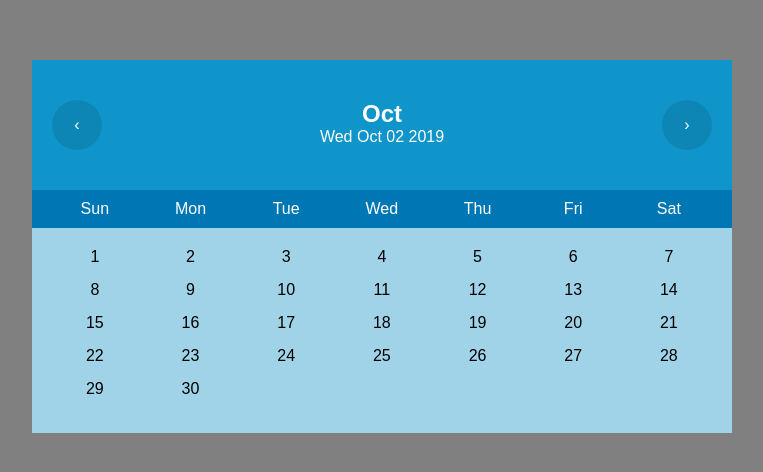
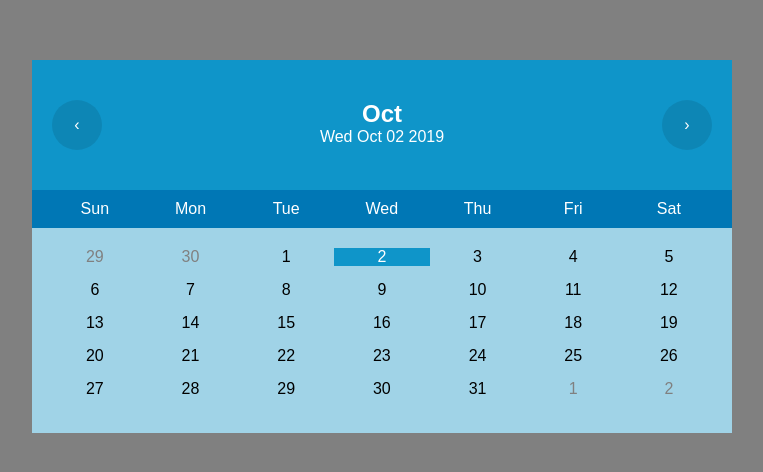
Before and after one commit to divy-14/Calendar-JS, a plain HTML site: page Calender/index.html in a window 1280 px wide. Shown: the part 154-626 px from the top of the page, without its empty margins (258-1021 px from the left). Drawn offline with Linux system fonts and the light colour scheme.

Commit message:
Added the functionality for the next and previous buttons

```diff
--- a/Calender/css/stylesheet.css
+++ b/Calender/css/stylesheet.css
@@ -50,6 +50,7 @@ font-family: sans-serif;
   width: 14.28%;
 }
 
+
 .dates{
 
   display: flex;
@@ -91,3 +92,26 @@ font-family: sans-serif;
   background-color: rgba(0, 0, 0, 0.5);
   cursor: pointer;
 }
+
+.prevdate{
+  color: grey;
+}
+
+.prevdate:hover{
+
+  background-color: rgba(0, 0, 0, 0.3);
+  cursor: pointer;
+}
+
+.currdate:hover , .today:hover{
+  background-color: cyan;
+  cursor: pointer;
+  color:black;
+}
+
+.today{
+
+  background-color:#0F95C9;
+  color:WHITE;
+
+}
--- a/Calender/index.html
+++ b/Calender/index.html
@@ -8,12 +8,12 @@
   </head>
 
 
-  <body>
+  <body onload="loadDate()">
     <div class="parent">
       <div class="calendar">
 
         <div class="month">
-          <div class="prev">
+          <div class="prev" onclick="changeMonth('prev')">
             <span>&#8249</span>
           </div>
           <div class="display1">
@@ -21,7 +21,7 @@
             <p id= "curr_date"></p>
 
           </div>
-          <div class="next">
+          <div class="next" onclick="changeMonth('next')">
             <span>&#8250</span>
 
           </div>
@@ -38,7 +38,7 @@
         </div>
 
 
-        <div class="dates">
+        <div class="dates" onclick = "setReminder()">
 
         </div>
 
--- a/Calender/javascript/myfile.js
+++ b/Calender/javascript/myfile.js
@@ -1,14 +1,86 @@
 var dt = new Date();
 var month_name = ["Jan", "Feb", "Mar", "Apr","May", "Jun", "Jul", "Aug", "Sep", "Oct", "Nov","Dec"];
-document.getElementById("curr_date").innerHTML = dt.toDateString();
 
-var x = dt.getMonth();
-document.getElementById("curr_month").innerHTML = month_name[x];
-
-var cells  ="";
-for(i=1;i<=30;i++)
+function setReminder()
 {
-  cells += "<div>" + i +"</div>";
+  console.log('hello');
 }
 
-document.getElementsByClassName('dates')[0].innerHTML = cells;
+function loadDate(){
+
+  document.getElementById("curr_date").innerHTML = dt.toDateString();
+  var x = dt.getMonth();
+  document.getElementById("curr_month").innerHTML = month_name[x];
+
+
+  dt.setDate(1);
+  var m = dt.getDay();
+  var endDate = new Date(
+    dt.getFullYear(),
+    dt.getMonth()+1,
+    0
+  ).getDate();
+
+  var prevDate = new Date(
+    dt.getFullYear(),
+    dt.getMonth(),
+    0
+  ).getDate();  // to get the last date of the previous month
+
+  var nextDate = new Date(
+    dt.getFullYear(),
+    dt.getMonth()+1
+  ).getDate();
+
+  //console.log(nextDate);
+
+  var today = new Date();
+
+  var cells  ="";
+
+  var flag=0;
+  for(x=m ; x>0;x--)
+  {
+    cells+= "<div class ='prevdate'>" + (prevDate - x + 1) + "</div>";
+    flag++;
+  }
+
+
+  for(i=1;i<=endDate;i++)
+  {
+    if(i==today.getDate() && dt.getFullYear()== today.getFullYear() && dt.getMonth()== today.getMonth())
+    {
+      cells += "<div class='today'>" + i +"</div>";
+      flag++;
+    }
+    else{
+    cells += "<div class='currdate'>" + i +"</div>";
+    flag++;
+    }
+  }
+
+  //console.log(flag);
+  if(flag<35)
+  {
+
+    for(z=0;z<35-flag;z++)
+    {
+      cells+= "<div class='prevdate'>" + (nextDate+z) +"</div>";
+    }
+  }
+
+  document.getElementsByClassName('dates')[0].innerHTML = cells;
+}
+
+
+function changeMonth(para)
+{
+  if(para == 'prev')
+  {
+    dt.setMonth(dt.getMonth()-1);
+  }
+  else {
+    dt.setMonth(dt.getMonth()+1)
+  }
+  loadDate();
+}
```
